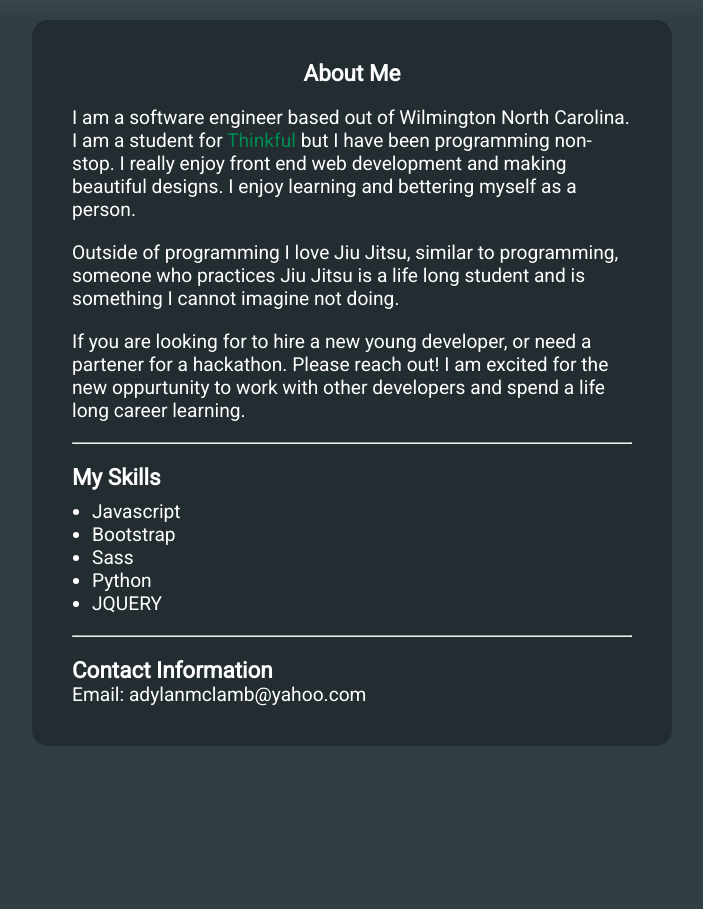
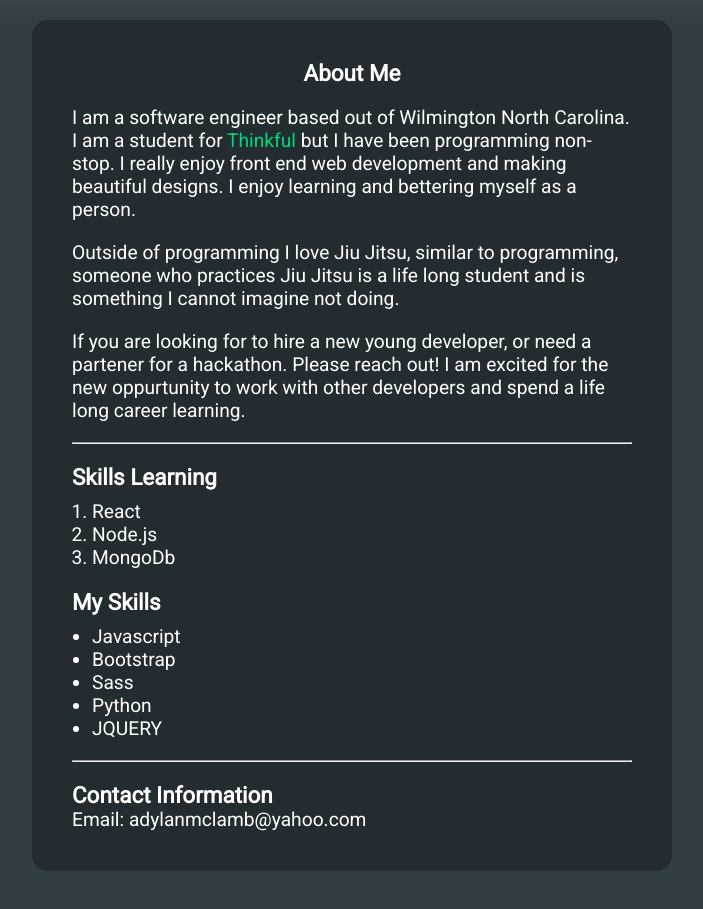
Before and after one commit to admclamb/portfolio-old, a plain HTML site: page index.html in a window 1280 px wide. Shown: the part 780-1689 px from the top of the page, without its empty margins (288-991 px from the left). Drawn offline with Linux system fonts and the light colour scheme; grey boxes are pictures that could not be loaded.

Commit message:
Add files via upload

```diff
--- a/index.html
+++ b/index.html
@@ -36,6 +36,8 @@
         >
       </div>
     </header>
+
+    <!-- Main container for info -->
     <main class="main-container">
       <section class="about-container">
         <article class="about-article">
@@ -68,7 +70,15 @@
           </p>
         </article>
         <hr class="hr" />
+
+        <!-- SKills -->
         <article>
+          <h3 class="skills-header">Skills Learning</h3>
+          <ol class="skills">
+            <li>React</li>
+            <li>Node.js</li>
+            <li>MongoDb</li>
+          </ol>
           <header>
             <h3 class="skills-header">My Skills</h3>
             <ul class="skills">
@@ -87,6 +97,9 @@
         </div>
       </section>
     </main>
+
+    <!-- Footer -->
+
     <footer class="footer">
       <div class="footer-left">
         <p>&copy;Anthony.io</p>
--- a/style.css
+++ b/style.css
@@ -2,6 +2,7 @@ html {
   scroll-behavior: smooth;
 }
 
+/* Resetting everything */
 * {
   margin: 0;
   padding: 0;
@@ -27,10 +28,12 @@ body {
   background: var(--background-dark);
 }
 
+/* Colors */
 .green-main {
   color: var(--green-light);
 }
 
+/* Header */
 .header {
   height: 100vh;
   width: 100vw;
@@ -52,6 +55,7 @@ body {
   text-align: center;
 }
 
+/* Navigation */
 nav {
   display: flex;
   justify-content: center;
@@ -70,6 +74,8 @@ nav {
   color: var(--green-light);
   border-bottom: solid #008a50;
 }
+
+/* Hero content */
 
 .hero-container {
   display: flex;
@@ -92,6 +98,8 @@ nav {
   animation-duration: 2s;
   animation-name: toUp;
 }
+
+/* Animations For hero */
 
 @keyframes toRight {
   from {
@@ -144,6 +152,7 @@ nav {
   padding-bottom: 10px;
 }
 
+/* Button utilities */
 .btn {
   padding: 20px;
   text-decoration: none;
@@ -161,11 +170,13 @@ nav {
   transform: translateY(-3px);
 }
 
+/* Hero button */
 .learn-more {
   margin-top: 20px;
   width: 6.5em;
 }
 
+/* Main content */
 .main-container {
   display: flex;
   justify-content: center;
@@ -182,15 +193,19 @@ nav {
   margin-bottom: 20px;
 }
 
+/* Thinkful links */
+
 .thinkful-link {
-  color: var(--green-light);
+  color: #00d87e;
   text-decoration: none;
 }
 
 .thinkful-link:hover {
-  color: #00643a;
+  color: #3ef0a6;
   transform: translateY(-2px);
 }
+
+/* Skills list */
 
 .skills-header {
   margin-bottom: 10px;
@@ -204,6 +219,7 @@ nav {
   margin-bottom: 20px;
 }
 
+/* Footer */
 .footer {
   display: flex;
   justify-content: space-between;
```
